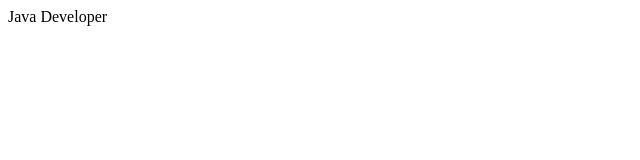
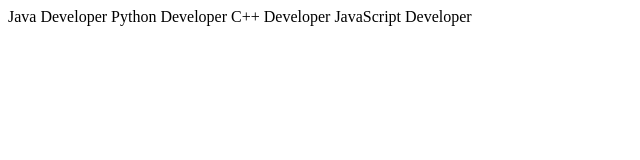
Before and after one commit to vanshhjain/LocalRepoo, a plain HTML site: page index.html in a window 1280 px wide. Shown: the whole page, without its empty margins (0-640 px from the left). Drawn offline with Linux system fonts and the light colour scheme.

Commit message:
New Feature Added

```diff
--- a/index.html
+++ b/index.html
@@ -7,5 +7,8 @@
 </head>
 <body>
     Java Developer
+    Python Developer
+    C++ Developer
+    JavaScript Developer
 </body>
 </html>
```
